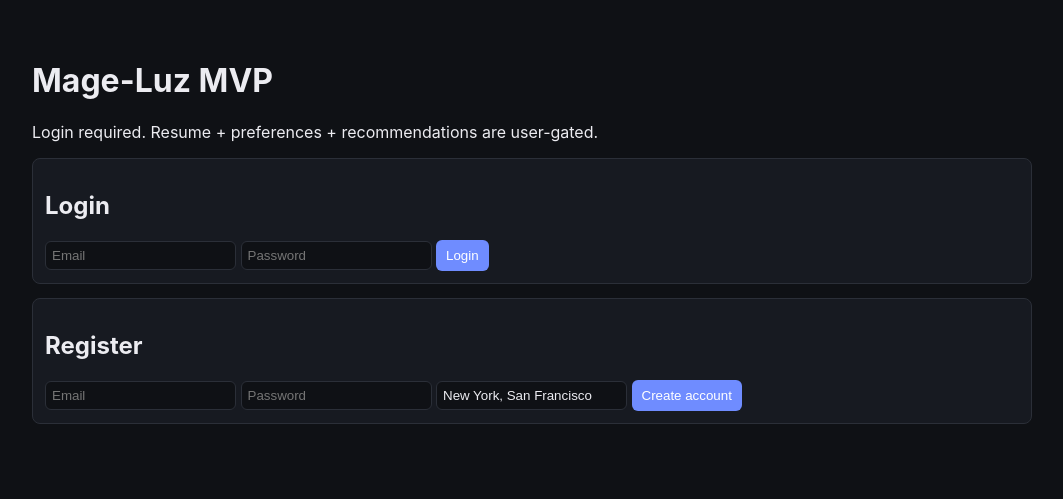
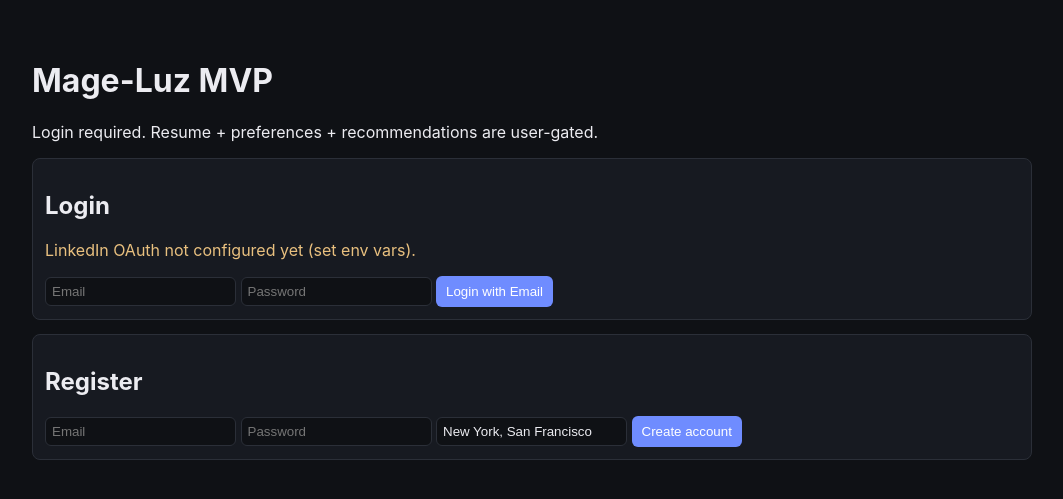
Before and after one commit to jdudley7060/Mage-luz, a FastAPI app: page /login in a window 1280 px wide. Shown: the top 499 px of the page, without its empty margins (108-1171 px from the left). Run offline with FastAPI, Linux system fonts and the light colour scheme.

Commit message:
Add LinkedIn OAuth sign-in flow with secure callback handling

```diff
--- a/app/main.py
+++ b/app/main.py
@@ -5,10 +5,12 @@ import os
 import re
 import secrets
 import time
+import urllib.parse
 import uuid
 from datetime import datetime, timezone
 from pathlib import Path
 
+import requests
 from argon2 import PasswordHasher
 from argon2.exceptions import VerifyMismatchError
 from fastapi import FastAPI, File, Form, Request, UploadFile
@@ -27,6 +29,10 @@ UPLOAD_DIR.mkdir(parents=True, exist_ok=True)
 SESSION_SECRET = os.getenv("SESSION_SECRET", "dev-secret-change-me")
 COOKIE_SECURE = os.getenv("COOKIE_SECURE", "false").lower() == "true"
 ph = PasswordHasher()
+
+LINKEDIN_CLIENT_ID = os.getenv("LINKEDIN_CLIENT_ID", "")
+LINKEDIN_CLIENT_SECRET = os.getenv("LINKEDIN_CLIENT_SECRET", "")
+LINKEDIN_REDIRECT_URI = os.getenv("LINKEDIN_REDIRECT_URI", "http://localhost:8787/auth/linkedin/callback")
 
 app = FastAPI(title="Mage-Luz MVP")
 app.add_middleware(
@@ -120,12 +126,104 @@ def _require_user(request: Request, state: dict):
 
 
 def _render_login(request: Request, error: str | None = None):
-    return templates.TemplateResponse("login.html", {"request": request, "error": error, "csrf_token": _csrf_token(request)})
+    linkedin_ready = bool(LINKEDIN_CLIENT_ID and LINKEDIN_CLIENT_SECRET and LINKEDIN_REDIRECT_URI)
+    return templates.TemplateResponse(
+        "login.html",
+        {
+            "request": request,
+            "error": error,
+            "csrf_token": _csrf_token(request),
+            "linkedin_ready": linkedin_ready,
+        },
+    )
 
 
 @app.get("/login", response_class=HTMLResponse)
 def login_page(request: Request):
     return _render_login(request)
+
+
+@app.get("/auth/linkedin/start")
+def linkedin_start(request: Request):
+    if not (LINKEDIN_CLIENT_ID and LINKEDIN_CLIENT_SECRET and LINKEDIN_REDIRECT_URI):
+        return _render_login(request, "LinkedIn OAuth is not configured yet.")
+
+    state_token = secrets.token_urlsafe(24)
+    request.session["linkedin_oauth_state"] = state_token
+
+    query = {
+        "response_type": "code",
+        "client_id": LINKEDIN_CLIENT_ID,
+        "redirect_uri": LINKEDIN_REDIRECT_URI,
+        "state": state_token,
+        "scope": "openid profile email",
+    }
+    url = "https://www.linkedin.com/oauth/v2/authorization?" + urllib.parse.urlencode(query)
+    return RedirectResponse(url=url, status_code=302)
+
+
+@app.get("/auth/linkedin/callback")
+def linkedin_callback(request: Request, code: str = "", state: str = ""):
+    expected_state = request.session.get("linkedin_oauth_state")
+    if not expected_state or not state or not secrets.compare_digest(expected_state, state):
+        return _render_login(request, "LinkedIn login failed (state mismatch).")
+
+    try:
+        token_resp = requests.post(
+            "https://www.linkedin.com/oauth/v2/accessToken",
+            data={
+                "grant_type": "authorization_code",
+                "code": code,
+                "redirect_uri": LINKEDIN_REDIRECT_URI,
+                "client_id": LINKEDIN_CLIENT_ID,
+                "client_secret": LINKEDIN_CLIENT_SECRET,
+            },
+            timeout=20,
+        )
+        token_resp.raise_for_status()
+        access_token = token_resp.json().get("access_token")
+        if not access_token:
+            return _render_login(request, "LinkedIn login failed (missing access token).")
+
+        userinfo = requests.get(
+            "https://api.linkedin.com/v2/userinfo",
+            headers={"Authorization": f"Bearer {access_token}"},
+            timeout=20,
+        )
+        userinfo.raise_for_status()
+        profile = userinfo.json()
+    except Exception:
+        return _render_login(request, "LinkedIn login failed during token/profile exchange.")
+
+    linkedin_sub = str(profile.get("sub") or profile.get("id") or "")
+    email = profile.get("email") or ""
+    if not linkedin_sub:
+        return _render_login(request, "LinkedIn login failed (missing profile id).")
+
+    state_db = store.load()
+    user = next((u for u in state_db.get("users", []) if u.get("linkedin_sub") == linkedin_sub), None)
+    if not user and email:
+        user = next((u for u in state_db.get("users", []) if u.get("email", "").lower() == email.lower()), None)
+
+    if not user:
+        user = {
+            "id": str(uuid.uuid4()),
+            "email": email or f"linkedin_{linkedin_sub}@local",
+            "password_hash": "",
+            "linkedin_sub": linkedin_sub,
+            "is_paid": False,
+            "plan": "free",
+            "preferred_locations": ["New York", "San Francisco"],
+            "created_at": datetime.now(timezone.utc).isoformat(),
+        }
+        state_db.setdefault("users", []).append(user)
+    else:
+        user["linkedin_sub"] = linkedin_sub
+
+    store.save(state_db)
+    request.session["user_id"] = user["id"]
+    request.session.pop("linkedin_oauth_state", None)
+    return RedirectResponse(url="/", status_code=303)
 
 
 @app.post("/register")
@@ -147,6 +245,7 @@ def register(
         "id": str(uuid.uuid4()),
         "email": email,
         "password_hash": ph.hash(password),
+        "linkedin_sub": "",
         "is_paid": False,
         "plan": "free",
         "preferred_locations": [x.strip() for x in preferred_locations.split(",") if x.strip()],
@@ -182,7 +281,6 @@ def login(request: Request, csrf_token: str = Form(...), email: str = Form(...),
         except VerifyMismatchError:
             ok = False
     elif user.get("password") == password:
-        # legacy migration path
         user["password_hash"] = ph.hash(password)
         user.pop("password", None)
         ok = True
--- a/app/templates/login.html
+++ b/app/templates/login.html
@@ -14,11 +14,16 @@
 
     <section>
       <h2>Login</h2>
+      {% if linkedin_ready %}
+      <p><a href="/auth/linkedin/start"><button type="button">Continue with LinkedIn</button></a></p>
+      {% else %}
+      <p style="color:#e9c07f">LinkedIn OAuth not configured yet (set env vars).</p>
+      {% endif %}
       <form action="/login" method="post">
         <input type="hidden" name="csrf_token" value="{{ csrf_token }}" />
         <input type="email" name="email" placeholder="Email" required />
         <input type="password" name="password" placeholder="Password" required />
-        <button type="submit">Login</button>
+        <button type="submit">Login with Email</button>
       </form>
     </section>
 
```
Also changed, not shown: README.md.
